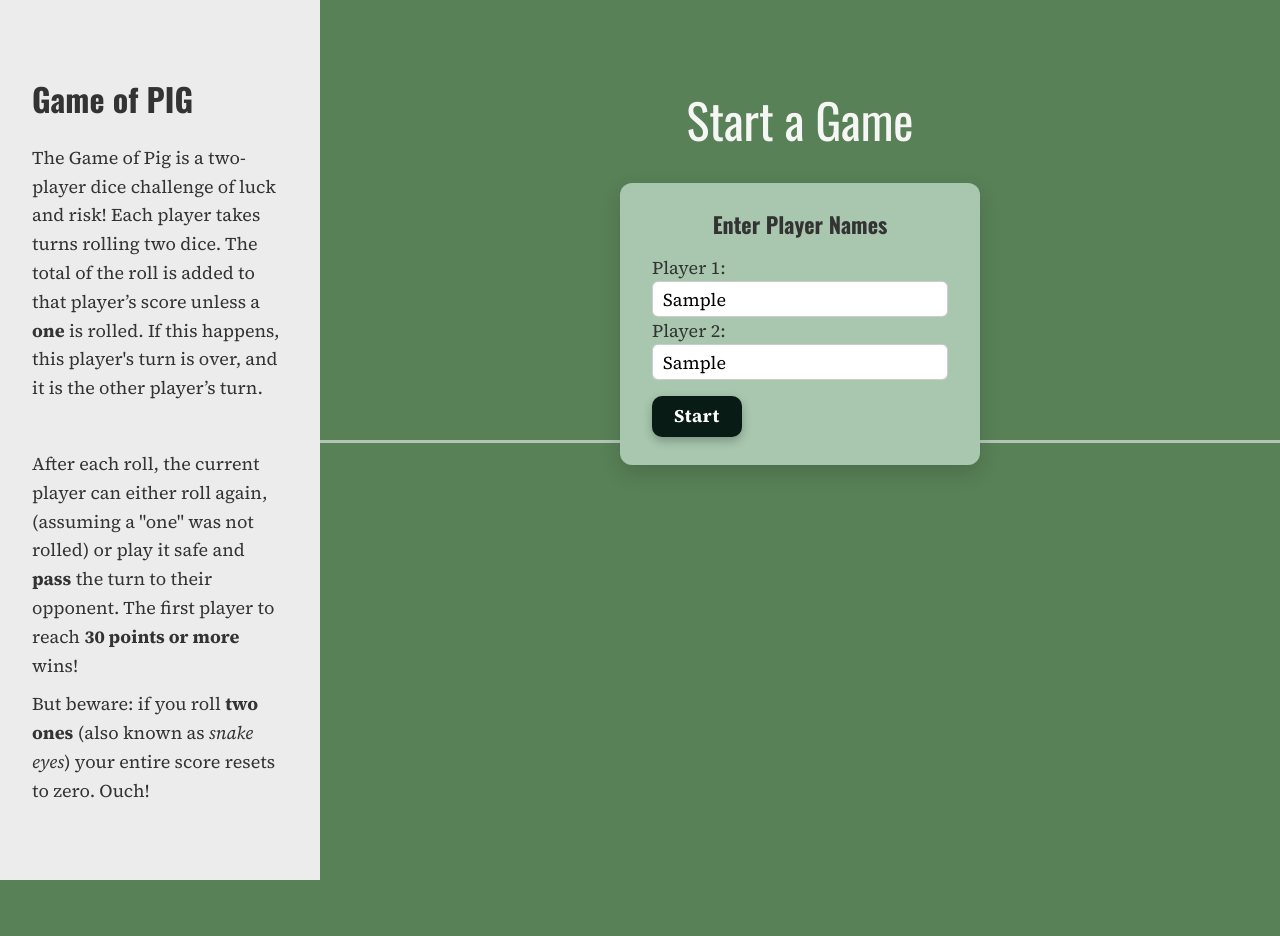
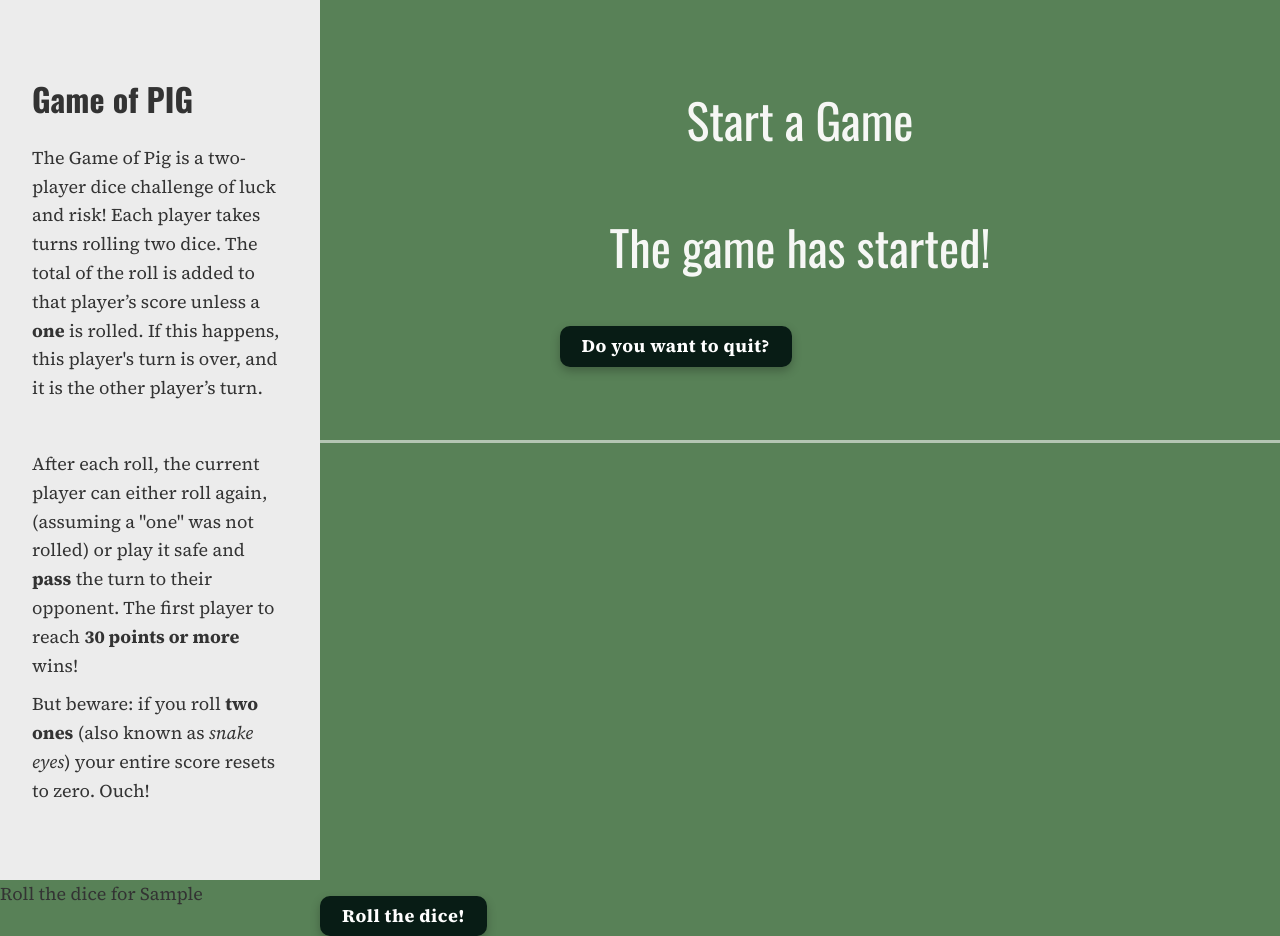
Before and after one commit to Jud1th1/GameOfPig, a plain HTML site: page index.html in a window 1280 px wide. Both pictures are taken after typing "Sample", "Sample" into the empty fields and a click on the input "Start". Before the commit the page ends 880 px from the top, so only its background shows below. Drawn offline with nearby package versions, Linux system fonts and the light colour scheme.

Commit message:
save names an start game button working

```diff
--- a/index.html
+++ b/index.html
@@ -34,13 +34,13 @@
     <section id="stage">
         <h2>Start a Game</h2>
         <div id="gamecontrol">
-            <form>
+            <form id="start-form">
                 <h3> Enter Player Names</h3>
                 <label for="player1">Player 1:</label><br>
                 <input type="text" id="player1" name="player1"><br>
                 <label for="player2">Player 2:</label><br>
                 <input type="text" id="player2" name="player2"><br>
-                <input type="submit" value="Start">
+                <input type="submit" id="start" value="Start">
             </form>
         </div>
     </section>
--- a/script.js
+++ b/script.js
@@ -2,7 +2,6 @@
     'use strict';
 
         //create variables
-        const startGame = document.getElementById('startgame');
         const gameControl = document.getElementById('gamecontrol');
         const game = document.getElementById('game');
         const score = document.getElementById('score');
@@ -43,22 +42,26 @@
 
             // feed into existing game state
             gameData.players = [p1Name, p2Name];
+            gameData.score = [0, 0]; // fresh game
+
+            form.style.display = 'none';
+
+            startGame(); // begin immediately after names are submitted
         });
 
         //start the game
-        startGame.addEventListener('click', function(){
-            gameData.index = Math.round(Math.random()) //pick a random number and round it. Choose player (0 or 1)
+         function startGame(){
+            gameData.index = Math.round(Math.random()); //0 or 1 (Player 1 or 2)
+            gameControl.innerHTML = '<h2>The game has started!</h2>';
+            gameControl.innerHTML += '<button id="quit"> Do you want to quit?</button>'
 
-            gameControl.innerHTML = '<h2>The game has started </h2>';
-            gameControl.innerHTML += '<button id="quit">Do you want to quit?</button>'
-
-            document.getElementById('quit').addEventListener('click', function(){
-                location.reload(); //refresh page
+            document.getElementById('quit').addEventListener('click', function () {
+                location.reload();
             });
 
-            console.log(gameData.index);
             setUpTurn();
-        });
+
+         }
 
         //Set up the turn
         function setUpTurn() {
@@ -86,17 +89,18 @@
 
             //4. Totals the rolls
             gameData.rollSum = gameData.roll1 + gameData.roll2;
-            console.log(gameData.rollSum);
+            /* console.log(gameData.rollSum); */
 
             gameData.rollSum =2;
 
             if(gameData.roll === 2){
                 //SNAKE EYES- if two 1's are rolled
-                game.innerHTML += '<p>Oh snap! You got snake eyes!</p>'
+                game.innerHTML += '<p>Oh snap! You got snake eyes! Score resets to 0.</p>'
                 //reset score
                 gameData.score[gameData.index] = 0;
                 //switch player
-                gameData.index ? (gameData.index = 0): (gameData.index = 1)
+                /* gameData.index ? (gameData.index = 0): (gameData.index = 1) */
+                gameData.index = gameData.index ? 0 : 1;
                 //show current score after 2 secs
                 showCurrentScore();
                 setTimeout(setUpTurn, 2000);
```
